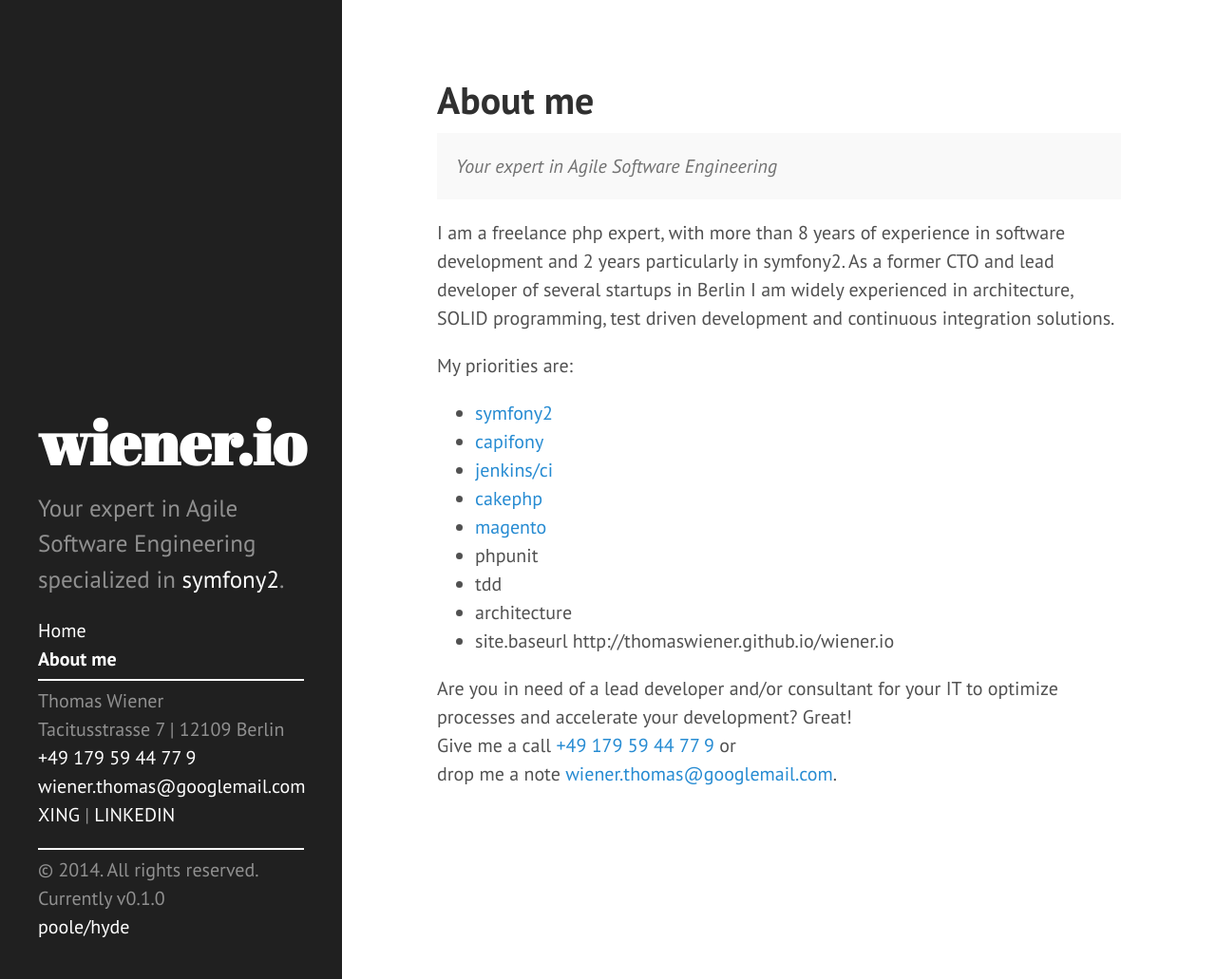
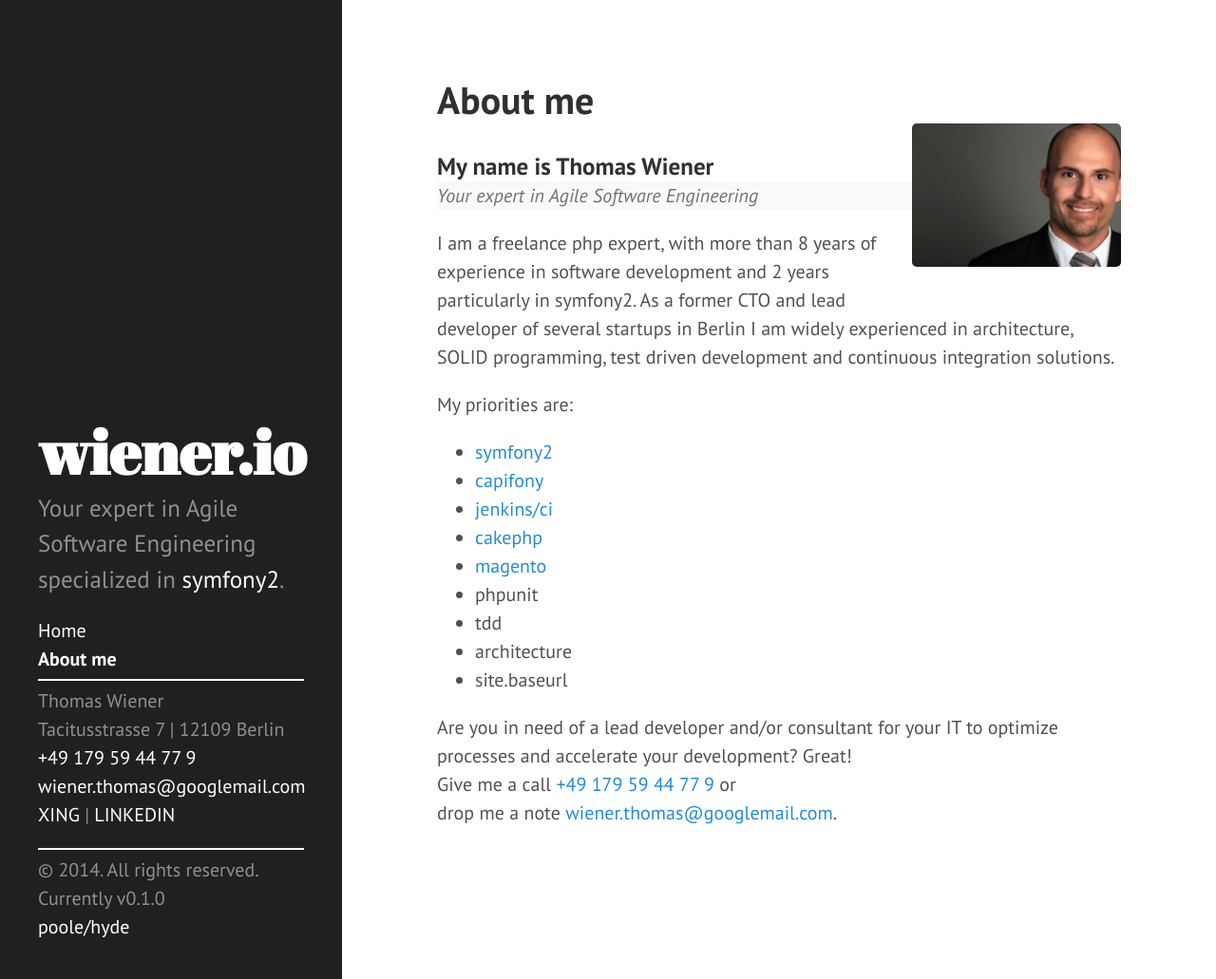
Before and after one commit to thomaswiener/wiener.io, a Jekyll site: the page built from about.md, in a window 1280 px wide and 1031 px high. Shown: the whole window at 95% size. Built offline with Jekyll 4.4.1, drawn with Linux system fonts in a browser that asks for light colours; Markdown is read by kramdown in place of the engine named in the settings.

Commit message:
added image

```diff
--- a/_config.yml
+++ b/_config.yml
@@ -10,7 +10,6 @@ title:            wiener.io
 tagline:          'A Jekyll theme'
 description:      'Your expert in Agile Software Engineering specialized in <a href="http://symfony.com" target="_blank">symfony2</a>.'
 url:              http://thomaswiener.github.io/wiener.io
-baseurl:          http://thomaswiener.github.io/wiener.io
 
 author:
   name:           'Thomas Wiener'
--- a/about.md
+++ b/about.md
@@ -2,6 +2,10 @@
 layout: page
 title: About me
 ---
+
+<img src="{{ site.url }}/public/img/about/me.jpg" style="float: right; width: 11rem;"/>
+
+### My name is Thomas Wiener
 
 <p class="message">
     <i>Your expert in Agile Software Engineering</i>
--- a/public/css/poole.css
+++ b/public/css/poole.css
@@ -78,7 +78,7 @@ a:focus {
 
 /* Headings */
 h1, h2, h3, h4, h5, h6 {
-  margin-bottom: .5rem;
+  margin-bottom: 0rem;
   font-weight: bold;
   line-height: 1.25;
   color: #313131;
@@ -245,8 +245,6 @@ tbody tr:nth-child(odd) th {
  */
 
 .message {
-  margin-bottom: 1rem;
-  padding: 1rem;
   color: #717171;
   background-color: #f9f9f9;
 }
```
Also changed, not shown: public/img/about/me.jpg (added).
